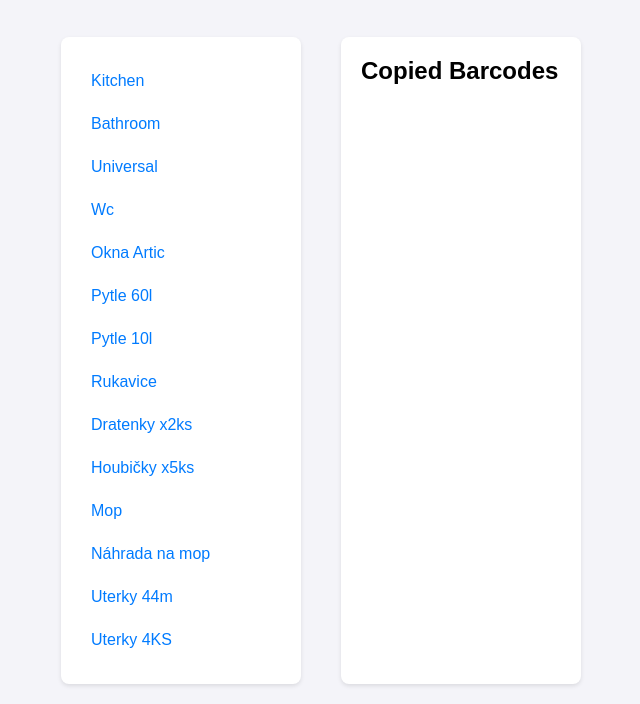
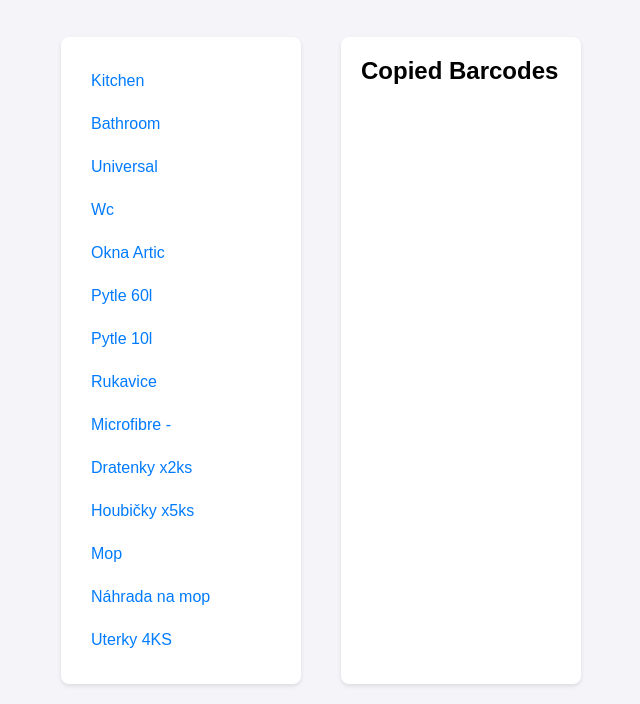
Before and after one commit to zakarars/barcode-copier, a plain HTML site: page index.html in a window 1280 px wide. Shown: the part 161-865 px from the top of the page, without its empty margins (319-959 px from the left). Drawn offline with Linux system fonts and the light colour scheme.

Commit message:
changed the list

```diff
--- a/index.html
+++ b/index.html
@@ -188,15 +188,14 @@
             <div class="barcode" onclick="copyToClipboard('5201314413943', this)">Pytle 10l </div>
 
             <div class="barcode" onclick="copyToClipboard('5201314914013', this)">Rukavice </div>
-        <!--  <div class="barcode" onclick="copyToClipboard('4023103185975', this)">Microfibre - </div> -->
-
+            <div class="barcode" onclick="copyToClipboard('4023103185975', this)">Microfibre - </div>
             <div class="barcode" onclick="copyToClipboard('9001378837428', this)">Dratenky x2ks </div>
             <div class="barcode" onclick="copyToClipboard('9001378837923', this)">Houbičky x5ks </div>
 
             <div class="barcode" onclick="copyToClipboard('9001378501954', this)">Mop </div>
             <div class="barcode" onclick="copyToClipboard('9001378501947', this)">Náhrada na mop </div>
 
-            <div class="barcode" onclick="copyToClipboard('8584014020800', this)">Uterky 44m </div>
+           <!-- <div class="barcode" onclick="copyToClipboard('8584014020800', this)">Uterky 44m </div> -->
             <div class="barcode" onclick="copyToClipboard('8584014007306', this)">Uterky  4KS </div>
 
 
```
